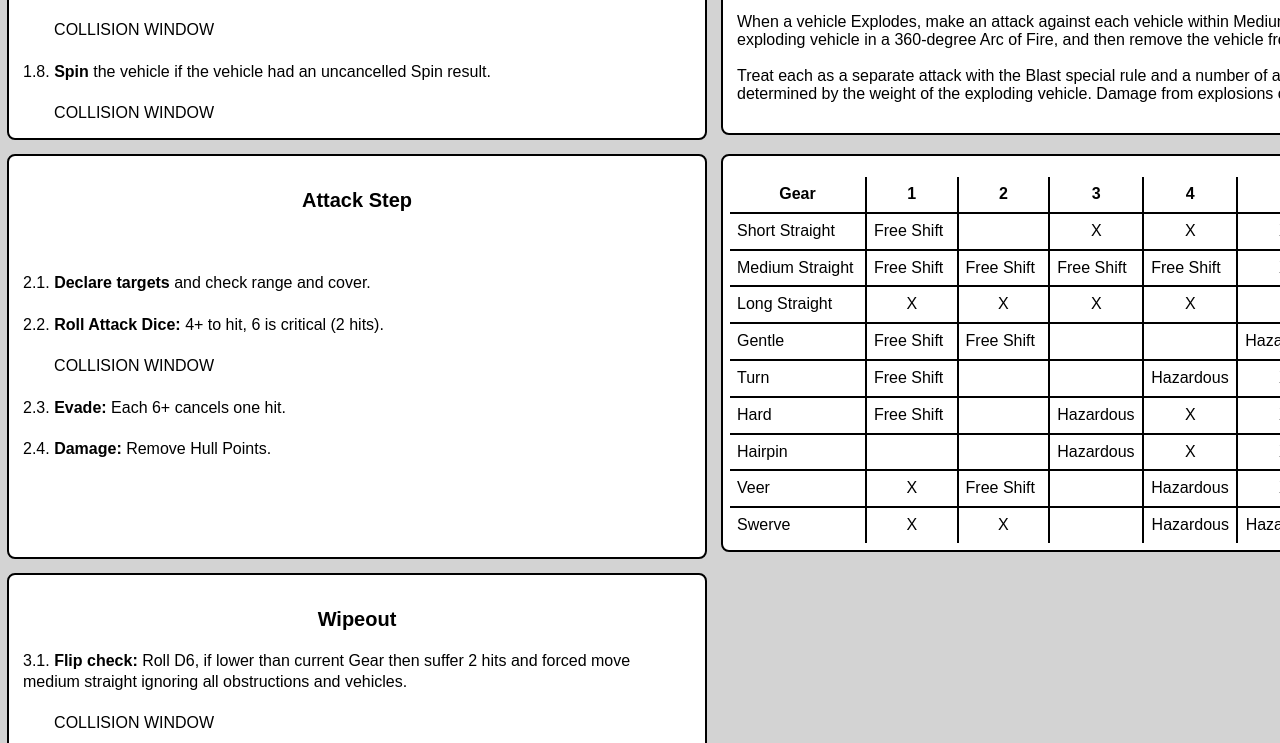
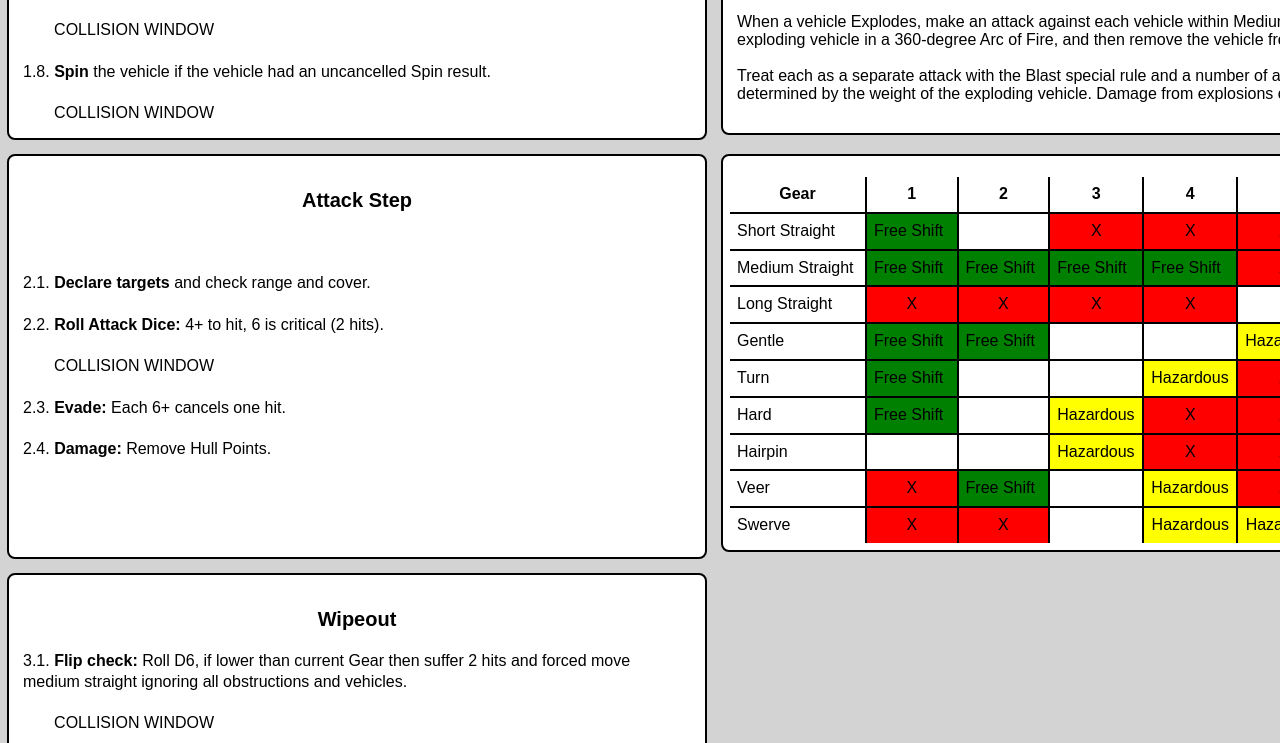
Before and after one commit to Atlasdk/atlasdk.github.io, a plain HTML site: page Gearphases.html in a window 1280 px wide. Shown: the part 578-1321 px from the top of the page. Drawn offline with Linux system fonts and the light colour scheme.

Commit message:
Add files via upload

```diff
--- a/Gearphases.html
+++ b/Gearphases.html
@@ -499,22 +499,22 @@ When a vehicle Explodes, make an attack against each vehicle within Medium range
 		<td style="border-left: none;">
 		Short Straight
 		</td>
-		<td>
+		<td style="background-color: green;">
 		Free Shift
 		</td>
 		<td>
 
 		</td>
-		<td class="center";>
+		<td style="background-color: red;" class="center";>
 		X
 		</td>
-		<td class="center";>
+		<td style="background-color: red;" class="center";>
 		X
 		</td>
-		<td class="center";>
+		<td style="background-color: red;" class="center";>
 		X
 		</td>
-		<td style="border-right: none;" class="center";>
+		<td style="border-right: none; background-color: red;" class="center";>
 		X
 		</td>
 	</tr>
@@ -522,22 +522,22 @@ When a vehicle Explodes, make an attack against each vehicle within Medium range
 		<td style="border-left: none;">
 		Medium Straight
 		</td>
-		<td>
+		<td style="background-color: green;">
 		Free Shift
 		</td>
-		<td>
+		<td style="background-color: green;">
 		Free Shift
 		</td>
-		<td>
+		<td style="background-color: green;">
 		Free Shift
 		</td>
-		<td>
+		<td style="background-color: green;">
 		Free Shift
 		</td>
-		<td class="center";>
+		<td style="background-color: red;" class="center";>
 		X
 		</td>
-		<td style="border-right: none;" class="center";>
+		<td style="background-color: red; border-right: none;" class="center";>
 		X
 		</td>
 	</tr>
@@ -545,16 +545,16 @@ When a vehicle Explodes, make an attack against each vehicle within Medium range
 		<td style="border-left: none;">
 		Long Straight
 		</td>
-		<td class="center";>
+		<td style="background-color: red;" class="center";>
 		X
 		</td>
-		<td class="center";>
+		<td style="background-color: red;" class="center";>
 		X
 		</td>
-		<td class="center";>
+		<td style="background-color: red;" class="center";>
 		X
 		</td>
-		<td class="center";>
+		<td style="background-color: red;" class="center";>
 		X
 		</td>
 		<td>
@@ -568,10 +568,10 @@ When a vehicle Explodes, make an attack against each vehicle within Medium range
 		<td style="border-left: none;">
 		Gentle
 		</td>
-		<td>
+		<td style="background-color: green;">
 		Free Shift
 		</td>
-		<td>
+		<td style="background-color: green;">
 		Free Shift
 		</td>
 		<td>
@@ -580,10 +580,10 @@ When a vehicle Explodes, make an attack against each vehicle within Medium range
 		<td>
 
 		</td>
-		<td>
+		<td style="background-color: yellow;">
 		Hazardous
 		</td>
-		<td style="border-right: none;" class="center";>
+		<td style="background-color: red; border-right: none;" class="center";>
 		X
 		</td>
 	</tr>
@@ -591,7 +591,7 @@ When a vehicle Explodes, make an attack against each vehicle within Medium range
 		<td style="border-left: none;">
 		Turn
 		</td>
-		<td>
+		<td style="background-color: green;">
 		Free Shift
 		</td>
 		<td>
@@ -600,13 +600,13 @@ When a vehicle Explodes, make an attack against each vehicle within Medium range
 		<td>
 
 		</td>
-		<td>
+		<td style="background-color: yellow;">
 		Hazardous
 		</td>
-		<td class="center";>
+		<td style="background-color: red;" class="center";>
 		X
 		</td>
-		<td style="border-right: none;" class="center";>
+		<td style="background-color: red; border-right: none;" class="center";>
 		X
 		</td>
 	</tr>
@@ -614,22 +614,22 @@ When a vehicle Explodes, make an attack against each vehicle within Medium range
 		<td style="border-left: none;">
 		Hard
 		</td>
-		<td>
+		<td style="background-color: green;">
 		Free Shift
 		</td>
 		<td>
 
 		</td>
-		<td>
+		<td style="background-color: yellow;">
 		Hazardous
 		</td>
-		<td class="center";>
+		<td style="background-color: red;" class="center";>
 		X
 		</td>
-		<td class="center";>
+		<td style="background-color: red;" class="center";>
 		X
 		</td>
-		<td style="border-right: none;" class="center";>
+		<td style="background-color: red; border-right: none;" class="center";>
 		X
 		</td>
 	</tr>
@@ -643,16 +643,16 @@ When a vehicle Explodes, make an attack against each vehicle within Medium range
 		<td>
 
 		</td>
-		<td>
+		<td style="background-color: yellow;">
 		Hazardous
 		</td>
-		<td class="center";>
+		<td style="background-color: red;" class="center";>
 		X
 		</td>
-		<td class="center";>
+		<td style="background-color: red;" class="center";>
 		X
 		</td>
-		<td style="border-right: none;" class="center";>
+		<td style="background-color: red; border-right: none;" class="center";>
 		X
 		</td>
 	</tr>
@@ -660,22 +660,22 @@ When a vehicle Explodes, make an attack against each vehicle within Medium range
 		<td style="border-left: none;">
 		Veer
 		</td>
-		<td class="center";>
+		<td style="background-color: red;" class="center";>
 		X
 		</td>
-		<td>
+		<td style="background-color: green;">
 		Free Shift
 		</td>
 		<td>
 
 		</td>
-		<td>
+		<td style="background-color: yellow;">
 		Hazardous
 		</td>
-		<td class="center";>
+		<td style="background-color: red;" class="center";>
 		X
 		</td>
-		<td style="border-right: none;" class="center";>
+		<td style="background-color: red; border-right: none;" class="center";>
 		X
 		</td>
 	</tr>
@@ -683,22 +683,22 @@ When a vehicle Explodes, make an attack against each vehicle within Medium range
 		<td style="border-bottom: none; border-left: none;">
 		Swerve
 		</td>
-		<td style="border-bottom: none;" class="center";>
+		<td style="background-color: red; border-bottom: none;" class="center";>
 		X
 		</td>
-		<td style="border-bottom: none;" class="center";>
+		<td style="background-color: red; border-bottom: none;" class="center";>
 		X
 		</td>
 		<td style="border-bottom: none;" class="center";>
 
 		</td>
-		<td style="border-bottom: none;" class="center";>
+		<td style="background-color: yellow; border-bottom: none;" class="center";>
 		Hazardous
 		</td>
-		<td style="border-bottom: none;" class="center";>
+		<td style="background-color: yellow; border-bottom: none;" class="center";>
 		Hazardous
 		</td>
-		<td style="border-bottom: none; border-right: none;" class="center";>
+		<td style="background-color: red; border-bottom: none; border-right: none;" class="center";>
 		X
 		</td>
 	</tr>
```
